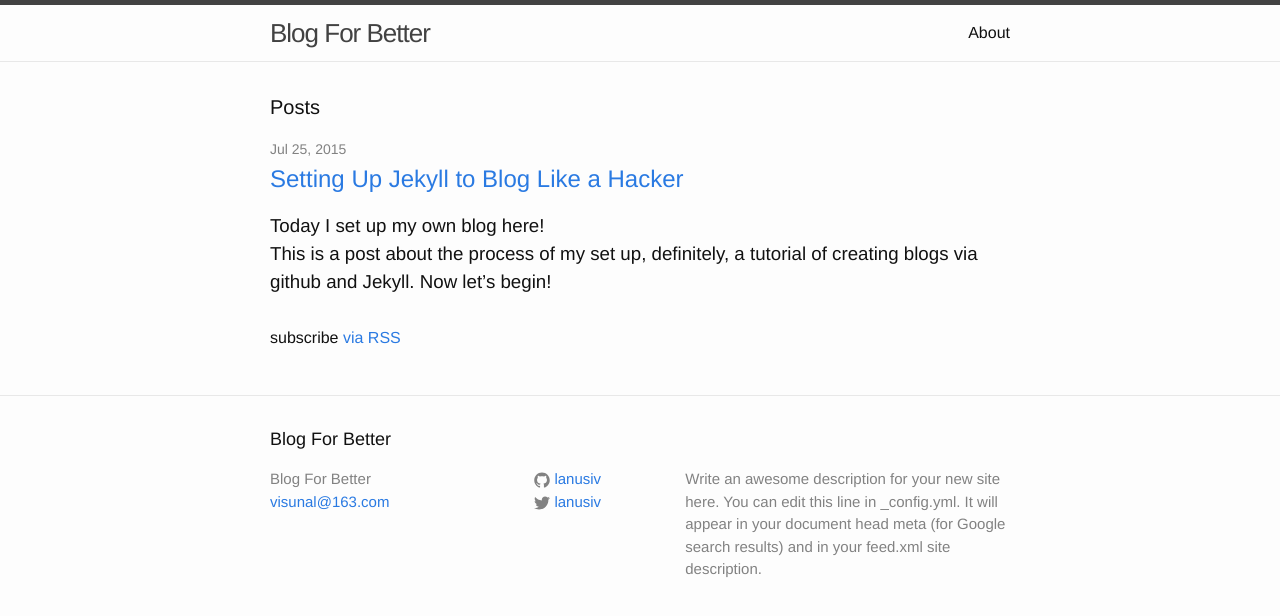
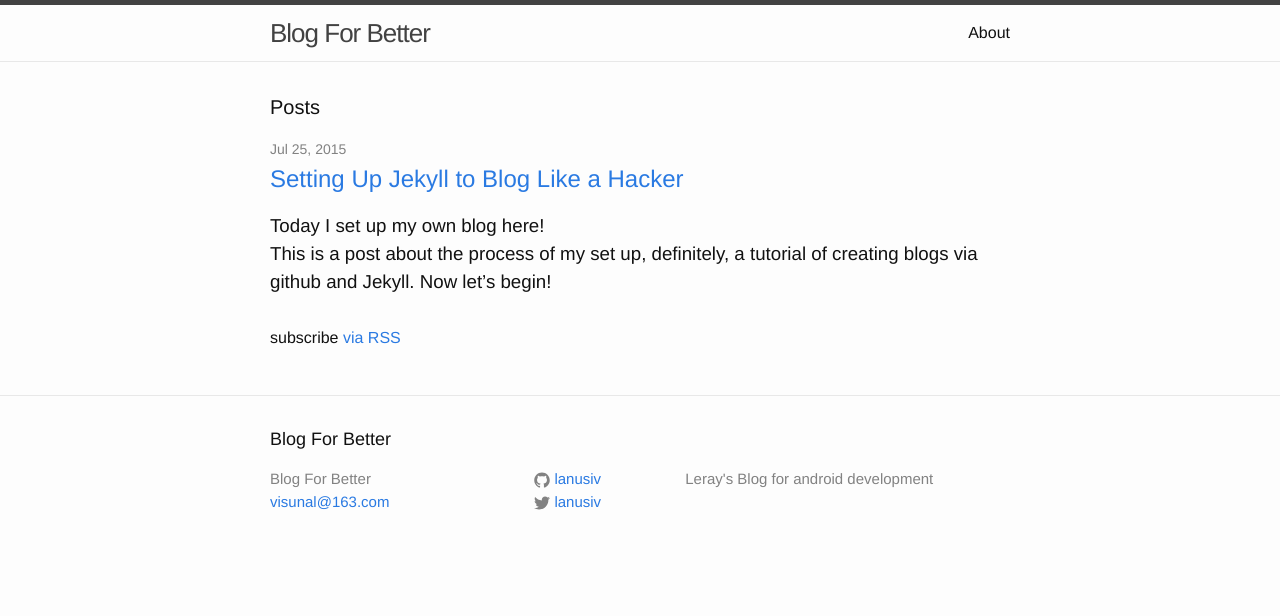
Before and after one commit to lanusiv/lanusiv.github.io, a Jekyll site: the page built from index.html, in a window 1280 px wide. Shown: the top 616 px of the page. Built offline with Jekyll 4.4.1, drawn with Linux system fonts in a browser that asks for light colours; the list of posts is cut into pages by our own code.

Commit message:
remove unused info

```diff
--- a/_config.yml
+++ b/_config.yml
@@ -2,9 +2,7 @@
 title: Blog For Better
 email: visunal@163.com
 description: > # this means to ignore newlines until "baseurl:"
-  Write an awesome description for your new site here. You can edit this
-  line in _config.yml. It will appear in your document head meta (for
-  Google search results) and in your feed.xml site description.
+  Leray's Blog for android development
 baseurl: "" # the subpath of your site, e.g. /blog/
 url: "http://leraybetter.com" # the base hostname & protocol for your site
 twitter_username: lanusiv
```
